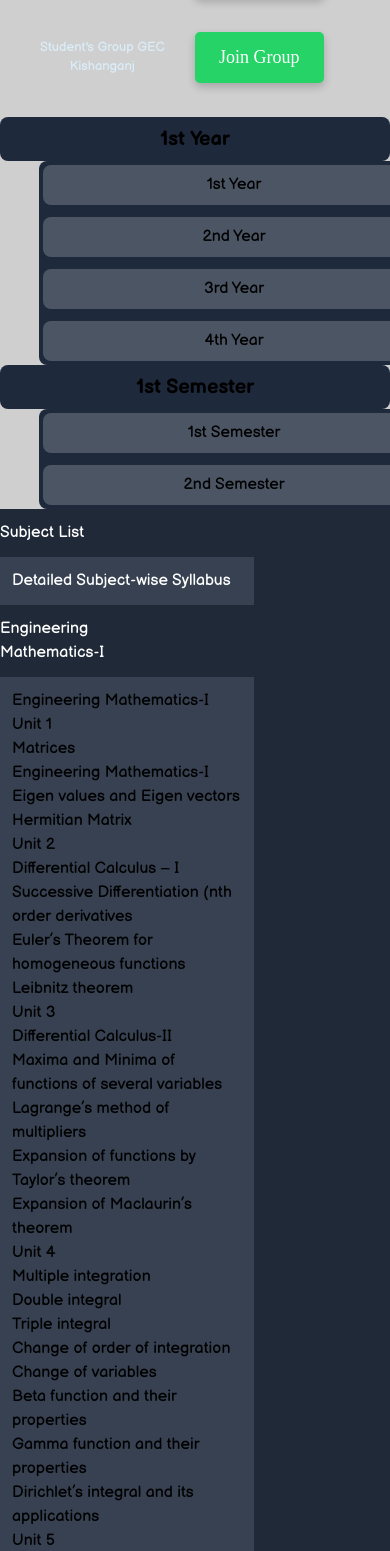
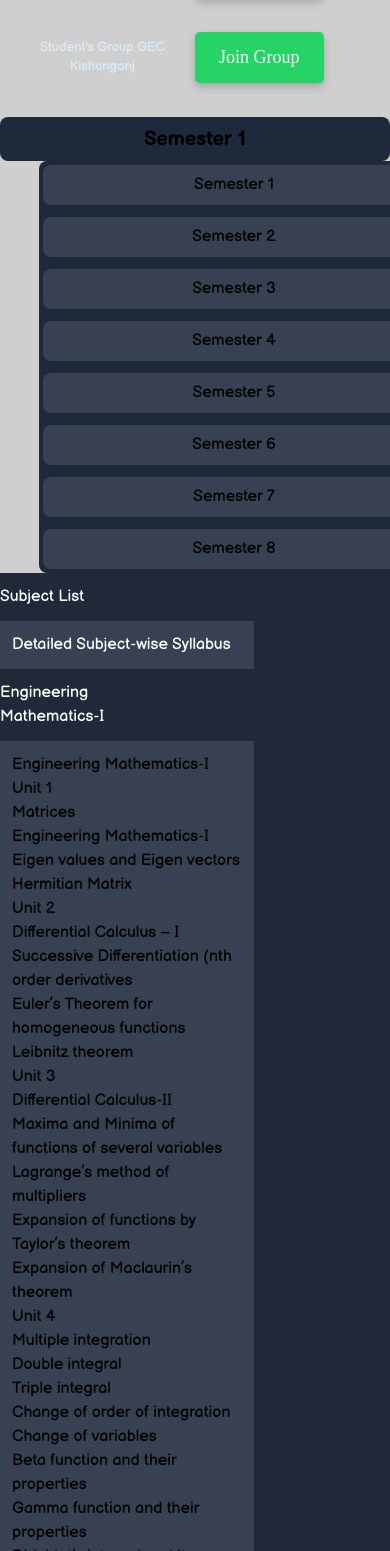
Before and after one commit to akshay0712-dev/campusDocs, a React (Vite) app: page / in a window 390 px wide. Shown: the part 1237-2788 px from the top of the page. Built offline with nearby package versions, Linux system fonts and the light colour scheme; a web font is replaced by a local one.

Commit message:
fix not avaliable syllabus

```diff
--- a/src/components/syllabus/aYearaSem.jsx
+++ b/src/components/syllabus/aYearaSem.jsx
@@ -1,6 +1,9 @@
 import React from "react";
 
 const subjects = [
+  {
+    semester: 1, // Change this to the desired semester number
+    subj: [
       {
         subject: "Engineering Mathematics-I",
         subSubjects: [
@@ -259,7 +262,9 @@ const subjects = [
               },
               {
                 unitNo: 3,
-            chapters: ["Introduction to Refrigeration and Air-Conditioning"],
+                chapters: [
+                  "Introduction to Refrigeration and Air-Conditioning",
+                ],
               },
               {
                 unitNo: 4,
@@ -401,7 +406,6 @@ const subjects = [
                 unitNo: 0,
                 chapters: ["", ""],
               },
-
             ],
           },
         ],
@@ -424,23 +428,37 @@ const subjects = [
       //     },
       //   ],
       // },
+    ],
+  },
 ];
 
-const aYearaSem = () => {
+const aYearaSem = ({ semester }) => {
   return (
     <>
+      {/* <div className="text-center text-2xl">{semester}</div> */}
       <div className="w-[95vw] md:w-[80vw] mx-auto bgleft my-2 rounded-xl md:rounded-2xl overflow-hidden">
         <div className="flex  flex-row justify-center items-center border-b-2 border-[#828080]">
-          <div className="text-xl md:text-3xl SubHead1 pl-3 md:pl-10 md:py-7 b">Subject List</div>
-          <div className="text-xl md:text-3xl SubHead md:py-7">Detailed Subject-wise Syllabus</div>
+          <div className="text-xl md:text-3xl SubHead1 pl-3 md:pl-10 md:py-7 b">
+            Subject List
           </div>
-        {subjects.map((sub, i1) => (
-          <div key={i1} className="flex  flex-row justify-center items-start border-b-2 border-[#828080]">
-            <div className="text-white SubHead1 text-base md:text-[22px] pl-3 md:pl-10">{sub.subject}</div>
+          <div className="text-xl md:text-3xl SubHead md:py-7">
+            Detailed Subject-wise Syllabus
+          </div>
+        </div>
+        {semester == 0 ?  subjects[semester].subj.map((sub, i1) => (
+          <div
+            key={i1}
+            className="flex  flex-row justify-center items-start border-b-2 border-[#828080]"
+          >
+            <div className="text-white SubHead1 text-base md:text-[22px] pl-3 md:pl-10">
+              {sub.subject}
+            </div>
             <div className="SubHead ">
               {sub.subSubjects.map((sub2, i2) => (
                 <div key={i2} className="text-white text-center text-2xl">
-                  <div className="text-white pb-[15px] text-base md:text-[20px]">{sub2.subSubject}</div>
+                  <div className="text-white pb-[15px] text-base md:text-[20px]">
+                    {sub2.subSubject}
+                  </div>
                   <div className="text-white flex flex-col border-b-2 border-[#828080] py-3">
                     {sub2.units.map((sub3, i3) => (
                       <div
@@ -448,7 +466,7 @@ const aYearaSem = () => {
                         className="text-white flex flex-col md:flex-row justify-start "
                       >
                         <div className="text-white min-w-fit flex px-3 pt-3 items-start text-sm md:text-lg">
-                          {`${sub3.unitNo == 0 ? "": `Unit  ${sub3.unitNo}`}`}
+                          {`${sub3.unitNo == 0 ? "" : `Unit  ${sub3.unitNo}`}`}
                         </div>
                         <div className="text-white w-full p-3 ">
                           {sub3.chapters.map((sub4, i4) => (
@@ -467,7 +485,8 @@ const aYearaSem = () => {
               ))}
             </div>
           </div>
-        ))}
+        )) : <h1 className="text-center text-white text-base md:text-xl py-6">{`The syllabus for Semester ${semester+1} will be made available shortly.`}</h1>}
+
       </div>
     </>
   );
--- a/src/components/syllabus/syllabus.css
+++ b/src/components/syllabus/syllabus.css
@@ -11,9 +11,7 @@
     @apply flex justify-center items-center text-white text-xl font-extrabold cursor-pointer bg-slate-800 py-2 px-5 rounded-lg;
 }
 .dropOption{
-    @apply flex justify-center py-2 rounded-lg bg-gray-800 cursor-pointer;
-    --tw-bg-opacity: 1;
-    background-color: rgb(75 85 99 / var(--tw-bg-opacity))
+    @apply flex justify-center py-2 rounded-lg  cursor-pointer bg-gray-700;
 }
 
 /* 1st year 1st semester */
--- a/src/components/syllabus/syllabus.jsx
+++ b/src/components/syllabus/syllabus.jsx
@@ -1,16 +1,66 @@
-import React from 'react'
-import SyllabusInput from './syllabusInput.jsx'
+import React, { useState } from "react";
+import "./syllabus.css";
 import AYearaSem from './aYearaSem.jsx'
 
 
+
+const semesterDrop = ["1", "2", "3", "4", "5","6", "7", "8"];
+
+
 const syllabus = () => {
+    const [isSemesterDropBoxVisible, setSemesterDropBoxVisible] = useState(false);
+    const [semester, setSemester] = useState(1);
 
+    const [viewSyllabus, setViewSyllabus] = useState(1)
+
+
+
+    const toggleSemesterDropBox = () => {
+      setSemesterDropBoxVisible(!isSemesterDropBoxVisible);
+    };
+
+    const toggleSemester = (s) => {
+      setSemester(s);
+      toggleSemesterDropBox()
+
+    }
 
   return (
     <>
-    <SyllabusInput />
 
-    <AYearaSem />
+    <section className="w-[90vw] flex justify-evenly mx-auto gap-6 my-6">
+
+        <section className="w-[fit]">
+          <section
+            className="dropboxHead w-fit"
+            onClick={() => {
+              toggleSemesterDropBox();
+            }}
+          >
+            <span className="text-white ">Semester {semester}</span>
+          </section>
+
+          <section
+            className={`dropBox  ${
+              isSemesterDropBoxVisible
+                ? "opacity-100 max-h-[500px]"
+                : "opacity-0 max-h-0"
+            }`}
+          >
+            {semesterDrop.map((sem, index) => (
+              <div key={index} className="dropOption text-white"
+              onClick={() => {
+                toggleSemester(sem);
+              }}>
+                Semester {sem}
+              </div>
+            ))}
+          </section>
+        </section>
+      </section>
+
+
+    <AYearaSem semester={semester-1} />
     </>
   )
 }
--- a/src/components/syllabus/syllabusInput.jsx
+++ /dev/null
@@ -1,102 +0,0 @@
-import React, { useState } from "react";
-import "./syllabus.css";
-
-const yearDrop = ["1st", "2nd", "3rd", "4th"];
-const semesterDrop = ["1st", "2nd "];
-
-const syllabus = () => {
-  const [isYearDropBoxVisible, setYearDropBoxVisible] = useState(false);
-  const [isSemesterDropBoxVisible, setSemesterDropBoxVisible] = useState(false);
-  const [year, setYear] = useState("1st Year");
-  const [semester, setSemester] = useState("1st Semester");
-
-  const toggleYearDropBox = () => {
-    setYearDropBoxVisible(!isYearDropBoxVisible);
-    isSemesterDropBoxVisible
-      ? setSemesterDropBoxVisible(!isSemesterDropBoxVisible)
-      : "";
-  };
-  const toggleSemesterDropBox = () => {
-    isYearDropBoxVisible ? setYearDropBoxVisible(!isYearDropBoxVisible) : "";
-    setSemesterDropBoxVisible(!isSemesterDropBoxVisible);
-  };
-  const toggleYear = (y) => {
-    setYear(y + " Year");
-    toggleYearDropBox();
-
-  }
-
-  const toggleSemester = (s) => {
-    setSemester(s + " Semester")
-    toggleSemesterDropBox()
-
-  }
-
-  return (
-    <>
-      <section className="w-[90vw] flex justify-evenly mx-auto gap-6 my-6">
-        <section className="w-[fit]">
-          <section
-            className="dropboxHead w-fit"
-            onClick={() => {
-              toggleYearDropBox();
-            }}
-          >
-            <span className="text-white ">{year}</span>
-          </section>
-
-          <section
-            className={`dropBox transition-all duration-300 ease-in-out overflow-hidden  ${
-              isYearDropBoxVisible
-                ? "opacity-100 max-h-[500px]"
-                : "opacity-0 max-h-0"
-            }`}
-          >
-            {yearDrop.map((year, index) => (
-              <div
-                key={index}
-                className="dropOption text-white"
-                onClick={() => {
-                  toggleYear(year);
-                }}
-              >
-                {year} Year
-              </div>
-            ))}
-          </section>
-        </section>
-
-        {/* secomd Drop Box */}
-        <section className="w-[fit]">
-          <section
-            className="dropboxHead w-fit"
-            onClick={() => {
-              toggleSemesterDropBox();
-            }}
-          >
-            <span className="text-white ">{semester}</span>
-          </section>
-
-          <section
-            className={`dropBox  ${
-              isSemesterDropBoxVisible
-                ? "opacity-100 max-h-[500px]"
-                : "opacity-0 max-h-0"
-            }`}
-          >
-            {semesterDrop.map((sem, index) => (
-              <div key={index} className="dropOption text-white"
-              onClick={() => {
-                toggleSemester(sem);
-              }}>
-                {sem} Semester
-              </div>
-            ))}
-          </section>
-        </section>
-      </section>
-    </>
-  );
-};
-
-export default syllabus;
```
Lines whose indentation alone changed are shown as unchanged.
